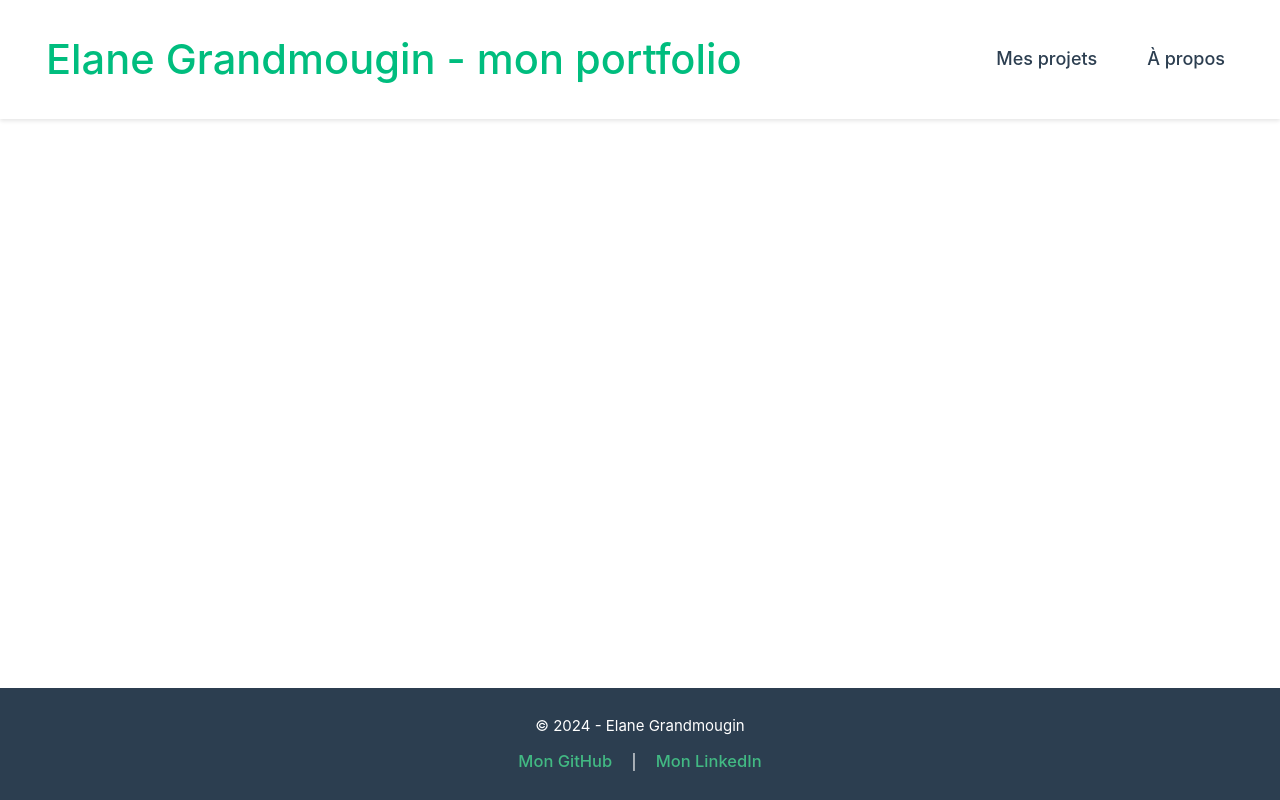
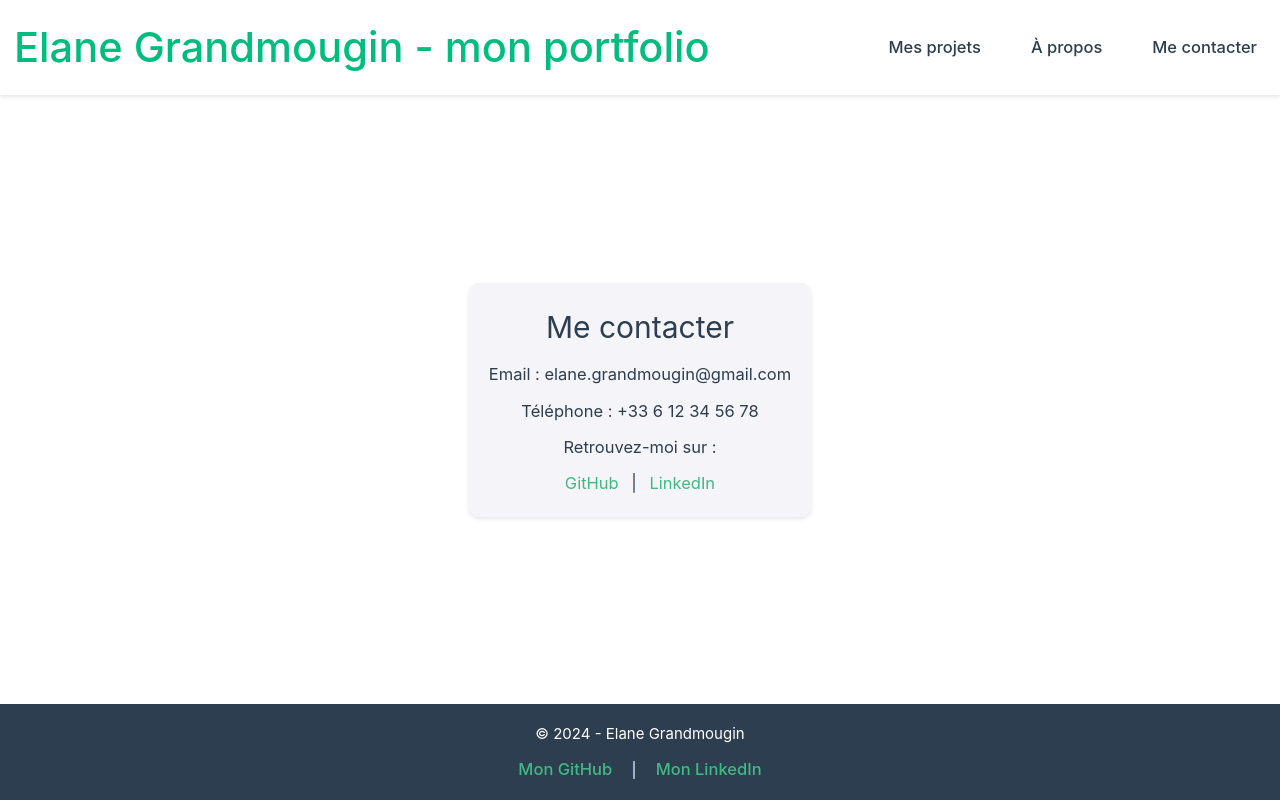
Before and after one commit to elaneg/portfolio_pro, a Vue app: page /contact in a window 1280 px wide. Built offline with nearby package versions, Linux system fonts and the light colour scheme.

Commit message:
feat/contact : ajout de l'onglet de contact

```diff
--- a/src/App.vue
+++ b/src/App.vue
@@ -14,6 +14,7 @@ const route = useRoute();
             <nav class="nav">
                 <router-link to="/projets" class="nav-link">Mes projets</router-link>
                 <router-link to="/apropos" class="nav-link">À propos</router-link>
+                <router-link to="/contact" class="nav-link">Me contacter</router-link>
             </nav>
         </header>
 
@@ -36,11 +37,11 @@ const route = useRoute();
 <style scoped>
 /* Variables de couleurs pour une personnalisation facile */
 :root {
-    --primary-color: #007BFF; /* Vert pour les éléments principaux */
-    --secondary-color: #333333; /* Bleu foncé pour le texte */
+    --primary-color: #42b983; /* Vert pour les éléments principaux */
+    --secondary-color: #34495e; /* Bleu foncé pour le texte */
     --background-color: #f4f4f9; /* Fond clair pour une meilleure lisibilité */
-    --text-color: #333333; /* Couleur du texte principal */
-    --link-hover-color: #28A745; /* Couleur au survol des liens */
+    --text-color: #2c3e50; /* Couleur du texte principal */
+    --link-hover-color: #369f70; /* Couleur au survol des liens */
 }
 
 /* Style général */
@@ -65,14 +66,14 @@ body {
     display: flex;
     justify-content: space-between;
     align-items: center;
-    padding: 20px;
+    padding: 1vh;
     background-color: white;
     box-shadow: 0 2px 4px rgba(0, 0, 0, 0.1);
-    position: fixed; /* Fixe le header en haut */
+    position: fixed;
     top: 0;
     left: 0;
     width: 100%;
-    z-index: 1000; /* Assure que le header est au-dessus du contenu */
+    z-index: 1000;
 }
 
 .logo-link {
@@ -85,8 +86,7 @@ body {
 }
 
 .nav-link,
-.footer a
-{
+.footer a {
     text-decoration: none;
     color: var(--secondary-color);
     font-size: 1.1em;
@@ -103,20 +103,20 @@ body {
     color: #453de1;
 }
 
-/* Style du contenu principal */
-.main-content {
-    /*padding: 80px 20px 100px; !* Augmente le padding inférieur pour éviter le chevauchement avec le footer *!*/
-    /*max-width: 1200px;*/
-    margin: 0 auto;
-    flex: 1; /* Permet au contenu principal de s'étendre pour occuper l'espace restant */
-}
+/*!* Style du contenu principal *!*/
+/*.main-content {*/
+/*    padding-bottom: 60px;*/
+/*    padding-top: 15vh;*/
+/*    margin: 0 auto;*/
+/*    flex: 1;*/
+/*}*/
 
 /* Style du footer */
 .footer {
     background-color: #2c3e50;
     color: white;
     text-align: center;
-    padding: 2vh;
+    padding: 1vh;
     width: 100%;
     position: absolute;
     bottom: 0;
@@ -136,14 +136,4 @@ body {
     text-decoration: underline;
 }
 
-/* Style pour écrans larges */
-@media (min-width: 1024px) {
-    .header {
-        padding: 20px 40px;
-    }
-
-    .nav-link {
-        font-size: 1.2em;
-    }
-}
 </style>
--- /dev/null
+++ b/src/components/Contact.vue
@@ -0,0 +1,56 @@
+<template>
+    <div class="contact-container">
+        <h1>Me contacter</h1>
+        <div class="contact-details">
+            <p><strong>Email :</strong> elane.grandmougin@gmail.com</p>
+            <p><strong>Téléphone :</strong> +33 6 12 34 56 78</p>
+            <div class="social-links">
+                <p><strong>Retrouvez-moi sur :</strong></p>
+                <a href="https://github.com/elaneg" target="_blank" rel="noopener noreferrer">
+                    GitHub
+                </a> |
+                <a href="https://www.linkedin.com/in/elanegrandmougin" target="_blank" rel="noopener noreferrer">
+                    LinkedIn
+                </a>
+            </div>
+        </div>
+    </div>
+</template>
+
+<script>
+export default {
+    name: 'Contact',
+};
+</script>
+
+<style scoped>
+.contact-container {
+    /*max-width: 600px;*/
+    width: 100%;
+    margin: 0 auto;
+    padding: 20px;
+    background-color: #f4f4f9;
+    border-radius: 10px;
+    box-shadow: 0 2px 4px rgba(0, 0, 0, 0.1);
+    text-align: center;
+}
+
+.contact-details {
+    font-size: 1.1em;
+    color: #2c3e50;
+}
+
+.contact-details p {
+    margin: 10px 0;
+}
+
+.social-links a {
+    color: #42b983;
+    text-decoration: none;
+    margin: 0 5px;
+}
+
+.social-links a:hover {
+    text-decoration: underline;
+}
+</style>
--- a/src/components/Cv.vue
+++ b/src/components/Cv.vue
@@ -1,8 +1,5 @@
 <template>
     <div class="cv">
-        <header>
-            A propos
-        </header>
 
         <section class="description">
             <h2>À propos de moi</h2>
--- a/src/router/index.js
+++ b/src/router/index.js
@@ -2,6 +2,7 @@ import { createRouter, createWebHistory } from 'vue-router'
 import Projets from "@/components/Projets.vue";
 import Cv from "@/components/Cv.vue";
 import Accueil from "@/components/Accueil.vue";
+import Contact from "@/components/Contact.vue";
 
 const router = createRouter({
     history: createWebHistory(import.meta.env.BASE_URL),
@@ -21,11 +22,11 @@ const router = createRouter({
             name: 'Accueil',
             component: Accueil,
         },
-        // {
-        //     path: '/ficheEpisode/:id',
-        //     name: 'ficheEpisode',
-        //     component: FicheEpisode
-        // }
+        {
+            path: '/contact',
+            name: 'Contact',
+            component: Contact
+        },
     ]
 })
 
```
